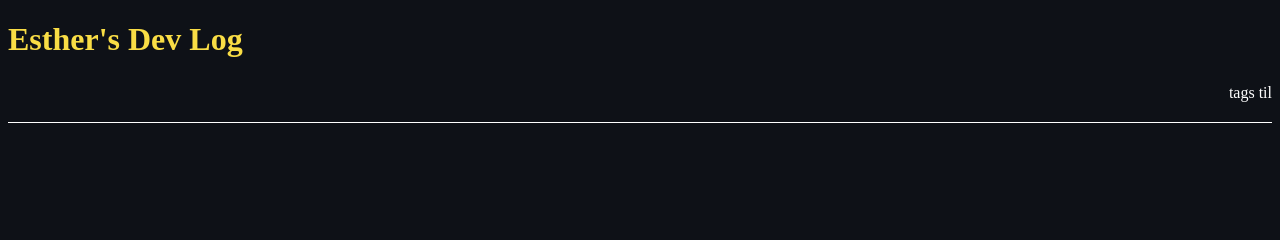
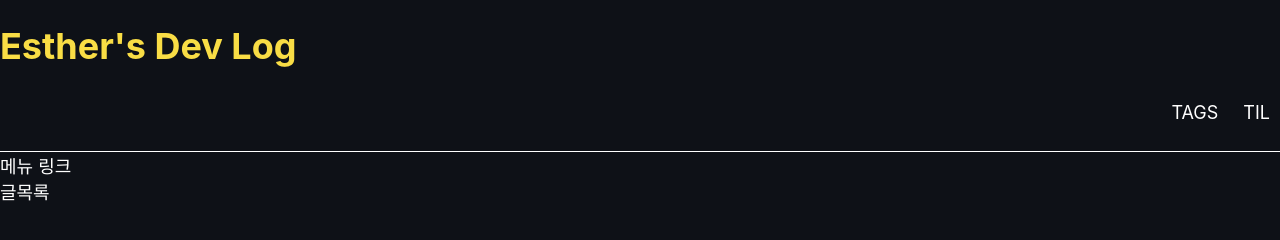
Before and after one commit to Stilllee/web-page-study, a plain HTML site: page index.html in a window 1280 px wide. Drawn offline with Linux system fonts and the light colour scheme.

Commit message:
시멘틱 구조설계 일부

```diff
--- /dev/null
+++ b/css/reset.css
@@ -0,0 +1,125 @@
+/* http://meyerweb.com/eric/tools/css/reset/
+   v2.0 | 20110126
+   License: none (public domain)
+*/
+
+html,
+body,
+div,
+span,
+applet,
+object,
+iframe,
+h1,
+h2,
+h3,
+h4,
+h5,
+h6,
+p,
+blockquote,
+pre,
+a,
+abbr,
+acronym,
+address,
+big,
+cite,
+code,
+del,
+dfn,
+em,
+img,
+ins,
+kbd,
+q,
+s,
+samp,
+small,
+strike,
+strong,
+sub,
+sup,
+tt,
+var,
+b,
+u,
+i,
+center,
+dl,
+dt,
+dd,
+ol,
+ul,
+li,
+fieldset,
+form,
+label,
+legend,
+table,
+caption,
+tbody,
+tfoot,
+thead,
+tr,
+th,
+td,
+article,
+aside,
+canvas,
+details,
+embed,
+figure,
+figcaption,
+footer,
+header,
+hgroup,
+menu,
+nav,
+output,
+ruby,
+section,
+summary,
+time,
+mark,
+audio,
+video {
+  margin: 0;
+  padding: 0;
+  border: 0;
+  font-size: 1em;
+  font: inherit;
+  vertical-align: baseline;
+}
+
+button {
+  font-size: 1em;
+  font-family: inherit;
+  cursor: pointer;
+}
+
+
+/* HTML5 display-role reset for older browsers */
+
+article,
+aside,
+details,
+figcaption,
+figure,
+footer,
+header,
+hgroup,
+menu,
+nav,
+section {
+  display: block;
+}
+
+ul {
+  list-style: none;
+}
+
+table {
+  border-collapse: collapse;
+  border-spacing: 0;
+}
--- a/css/style.css
+++ b/css/style.css
@@ -1,6 +1,17 @@
+html {
+  font-size: 18px;
+}
+
+a {
+  text-decoration: none;
+  color: inherit;
+}
+
 body {
+  font-family: "Pretendard Variable", Pretendard, -apple-system, BlinkMacSystemFont, system-ui, Roboto, "Helvetica Neue", "Segoe UI", "Apple SD Gothic Neo", "Noto Sans KR", "Malgun Gothic", "Apple Color Emoji", "Segoe UI Emoji", "Segoe UI Symbol", sans-serif;
   background-color: #0e1117;
   color: #fff;
+  margin: 0 auto;
 }
 
 header {
@@ -21,7 +32,8 @@ header {
   display: inline-block;
 }
 
-a {
-  text-decoration: none;
-  color: inherit;
+.category a {
+  padding: 6px 10px;
+  display: inherit;
+  text-transform: uppercase;
 }
--- a/index.html
+++ b/index.html
@@ -22,8 +22,12 @@
     </ul>
   </header>
   <main>
-    <aside></aside>
-    <article></article>
+    <aside class="sidebar">
+      <nav>
+        메뉴 링크
+      </nav>
+    </aside>
+    <section>글목록</section>
   </main>
   <footer></footer>
 </body>
```
